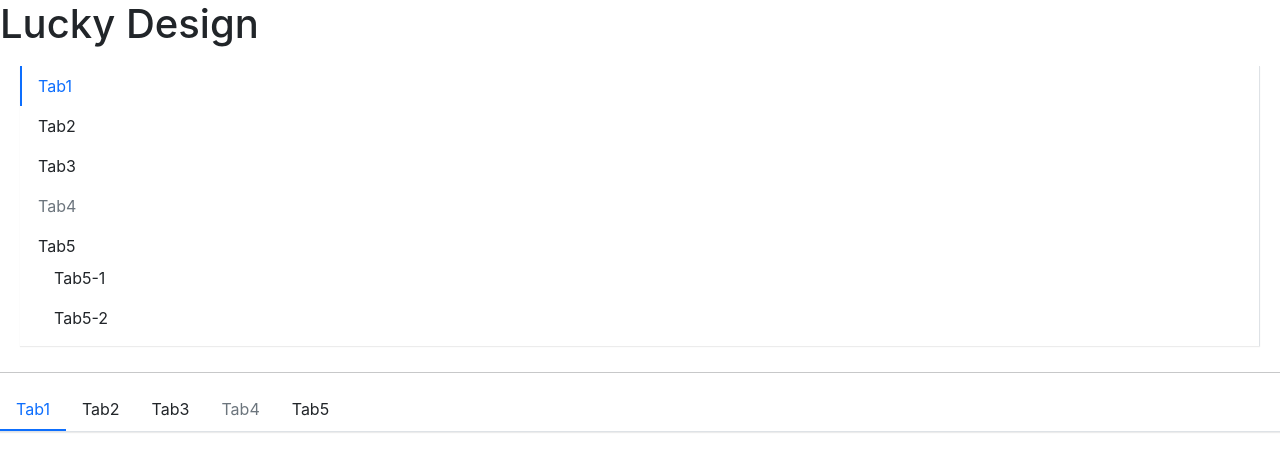
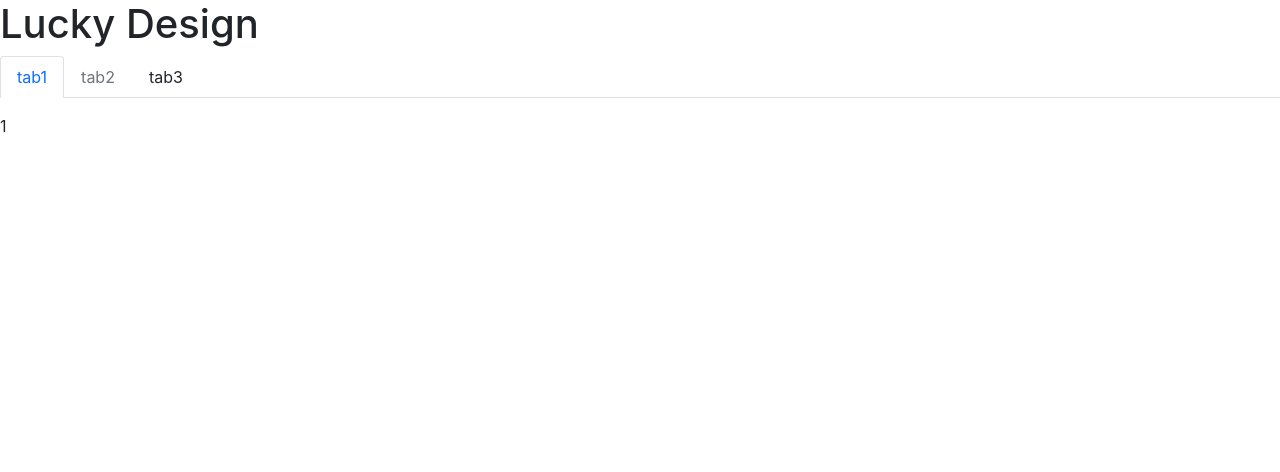
Before and after one commit to leilei405/lucky-design, a React (Create React App) app: page / in a window 1280 px wide. Shown: the top 472 px of the page. Built offline with nearby package versions, Linux system fonts and the light colour scheme.

Commit message:
feat: ✨封装Tab组件

```diff
--- a/src/App.tsx
+++ b/src/App.tsx
@@ -1,6 +1,5 @@
 import React from "react";
-import Menu1 from "./components/Menu/use1";
-import Menu2 from "./components/Menu/use2";
+import Tab from "./components/Tab/use";
 
 // 测试
 // import TestCom from "./components/Space/children";
@@ -15,9 +14,7 @@
       }}
     >
       <h1>Lucky Design</h1>
-      <Menu1 />
-      <hr />
-      <Menu2 />
+      <Tab />
     </div>
   );
 }
--- a/src/components/Tab/_style.scss
+++ b/src/components/Tab/_style.scss
@@ -0,0 +1,51 @@
+.lucky-tabs-nav {
+    display: flex;
+    flex-wrap: wrap;
+    padding-left: 0;
+    margin-bottom: 0;
+    list-style: none;
+    border-bottom: $nav-tabs-border-width solid $nav-tabs-border-color;
+  }
+  .lucky-tabs-nav-item {
+    display: block;
+    padding: $nav-link-padding-y $nav-link-padding-x;
+    cursor: pointer;
+    &:hover,
+    &:focus {
+      color: $nav-tabs-link-hover-color;
+    }
+    // Disabled state lightens text
+    &.disabled {
+      color: $nav-link-disabled-color;
+      pointer-events: none;
+      cursor: default;
+      background-color: transparent;
+      border-color: transparent;
+    }
+    &.isActive {
+      color: $nav-tabs-link-active-color;
+    }
+  }
+  .nav-line {
+    .lucky-tabs-nav-item {
+      &.isActive {
+        border-bottom: $nav-tabs-border-width * 2 solid  $nav-tabs-link-active-color;
+      }
+    }
+  }
+
+  .nav-card {
+    .lucky-tabs-nav-item {
+      border: $nav-tabs-border-width solid transparent;
+      margin-bottom: -$nav-tabs-border-width;
+      &.isActive {
+        @include border-top-radius($nav-tabs-border-radius);
+        background-color: $nav-tabs-link-active-bg;
+        border-color: $nav-tabs-link-active-border-color;
+      }
+    }
+  }
+
+  .lucky-tabs-content {
+    margin-top: $nav-tabs-content-margin;
+  }
--- /dev/null
+++ b/src/components/Tab/tab-item.tsx
@@ -0,0 +1,8 @@
+import { FC } from "react";
+import { TabItemProps } from "./type";
+
+export const TabItem: FC<TabItemProps> = ({ children }) => {
+  return <div className="lucky-tab-panel">{children}</div>;
+};
+
+export default TabItem;
--- /dev/null
+++ b/src/components/Tab/tab.tsx
@@ -0,0 +1,78 @@
+import React, {
+  FC,
+  useState,
+  FunctionComponentElement,
+  MouseEvent,
+} from "react";
+import classNames from "classnames";
+import { TabItemProps, TabsProps } from "./type";
+
+export const Tabs: FC<TabsProps> = (props) => {
+  const {
+    defaultIndex = 0,
+    className,
+    onSelect,
+    children,
+    type = "line",
+  } = props;
+
+  const [activeIndex, setActiveIndex] = useState(defaultIndex);
+
+  const handleClick = (
+    e: MouseEvent,
+    index: number,
+    disabled: boolean | undefined
+  ) => {
+    if (!disabled) {
+      setActiveIndex(index);
+      if (onSelect) {
+        onSelect(index);
+      }
+    }
+  };
+
+  const navClass = classNames("lucky-tabs-nav", {
+    "nav-line": type === "line",
+    "nav-card": type === "card",
+  });
+
+  const renderNavLinks = () => {
+    return React.Children.map(children, (child, index) => {
+      const childElement = child as FunctionComponentElement<TabItemProps>;
+      const { label, disabled } = childElement.props;
+
+      const classes = classNames("lucky-tabs-nav-item", {
+        isActive: activeIndex === index,
+        disabled: disabled,
+      });
+      return (
+        <li
+          className={classes}
+          key={`nav-item-${index}`}
+          onClick={(e) => {
+            handleClick(e, index, disabled);
+          }}
+        >
+          {label}
+        </li>
+      );
+    });
+  };
+
+  const renderContent = () => {
+    return React.Children.map(children, (child, index) => {
+      if (index === activeIndex) {
+        return child;
+      }
+    });
+  };
+
+  return (
+    <div className={`lucky-tabs ${className}`}>
+      <ul className={navClass}>{renderNavLinks()}</ul>
+      <div className="lucky-tabs-content">{renderContent()}</div>
+    </div>
+  );
+};
+
+export default Tabs;
--- /dev/null
+++ b/src/components/Tab/type.ts
@@ -0,0 +1,15 @@
+import { ReactElement, ReactNode } from "react";
+
+export interface TabsProps {
+  defaultIndex?: number;
+  className?: string;
+  onSelect?: (selectedIndex: number) => void;
+  type?: "line" | "card";
+  children?: ReactNode;
+}
+
+export interface TabItemProps {
+  label: string | ReactElement;
+  disabled?: boolean;
+  children?: ReactNode;
+}
--- /dev/null
+++ b/src/components/Tab/use.tsx
@@ -0,0 +1,16 @@
+import React from "react";
+import Tab from "./tab";
+import TabItem from "./tab-item";
+
+const TabCom = () => {
+  return (
+    <Tab type="card">
+      <TabItem label={"tab1"}>1</TabItem>
+      <TabItem label={"tab2"} disabled>
+        2
+      </TabItem>
+      <TabItem label={"tab3"}>3</TabItem>
+    </Tab>
+  );
+};
+export default TabCom;
--- a/src/styles/index.scss
+++ b/src/styles/index.scss
@@ -24,3 +24,6 @@
 
 // Menu
 @import "../components/Menu/style";
+
+// Tab
+@import "../components/Tab/style";
```
